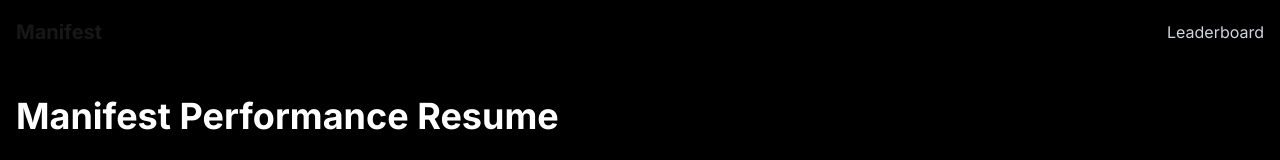
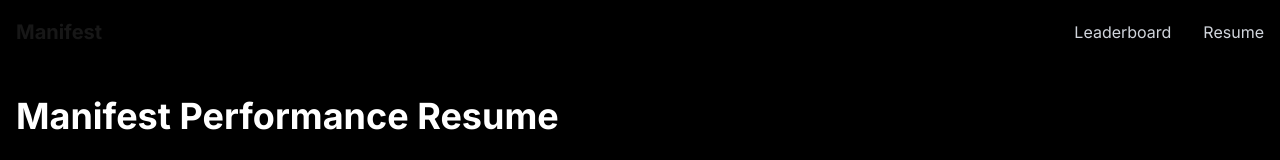
Before and after one commit to EmersonMarinho/manifest-score-board, a Next.js app: page /resume in a window 1280 px wide. Shown: the top 160 px of the page. Built offline with nearby package versions, Linux system fonts and the light colour scheme; no server answers; the database is empty.

Commit message:
feat: add Resume page with player statistics

```diff
--- a/app/components/Navbar.tsx
+++ b/app/components/Navbar.tsx
@@ -4,6 +4,7 @@
 const Navbar = () => {
   const navItems = [
     { label: 'Leaderboard', href: '/' },
+    { label: 'Resume', href: '/resume' },
   ];
 
   return (
```
Also changed, not shown: 1 other file (tests, documents, lock files or other folders).
